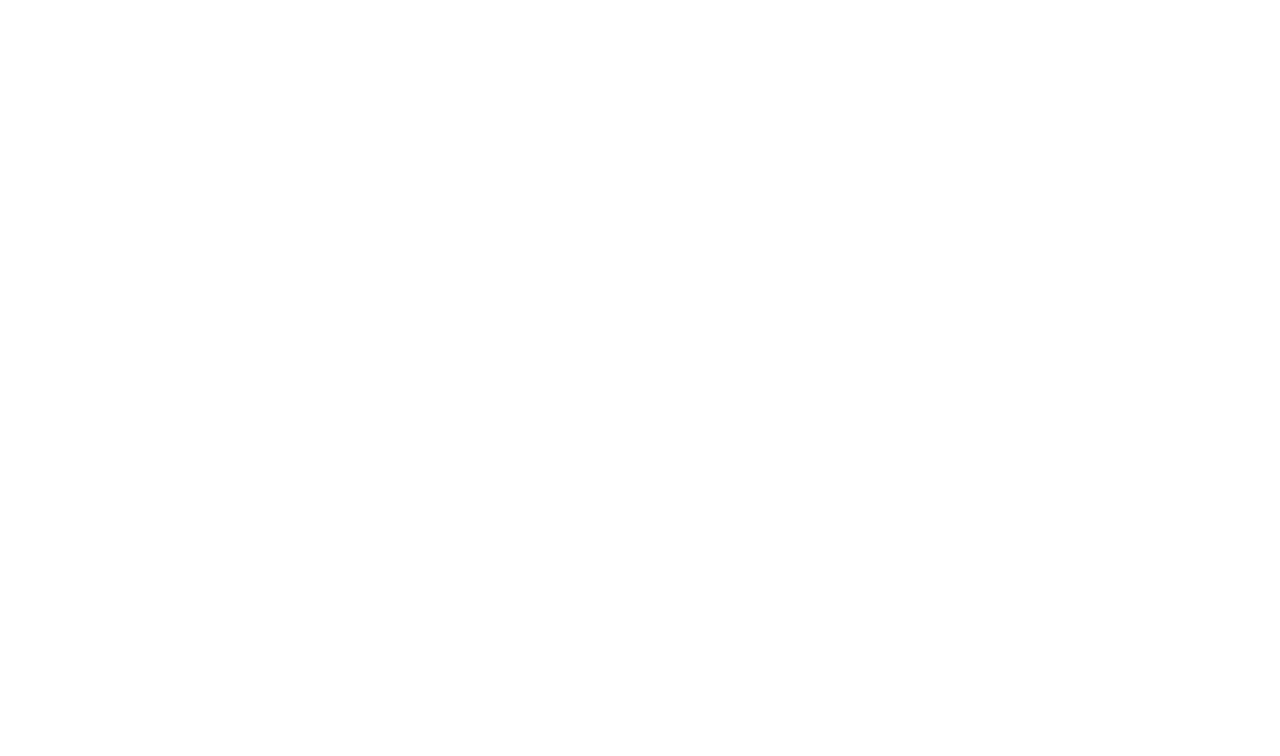
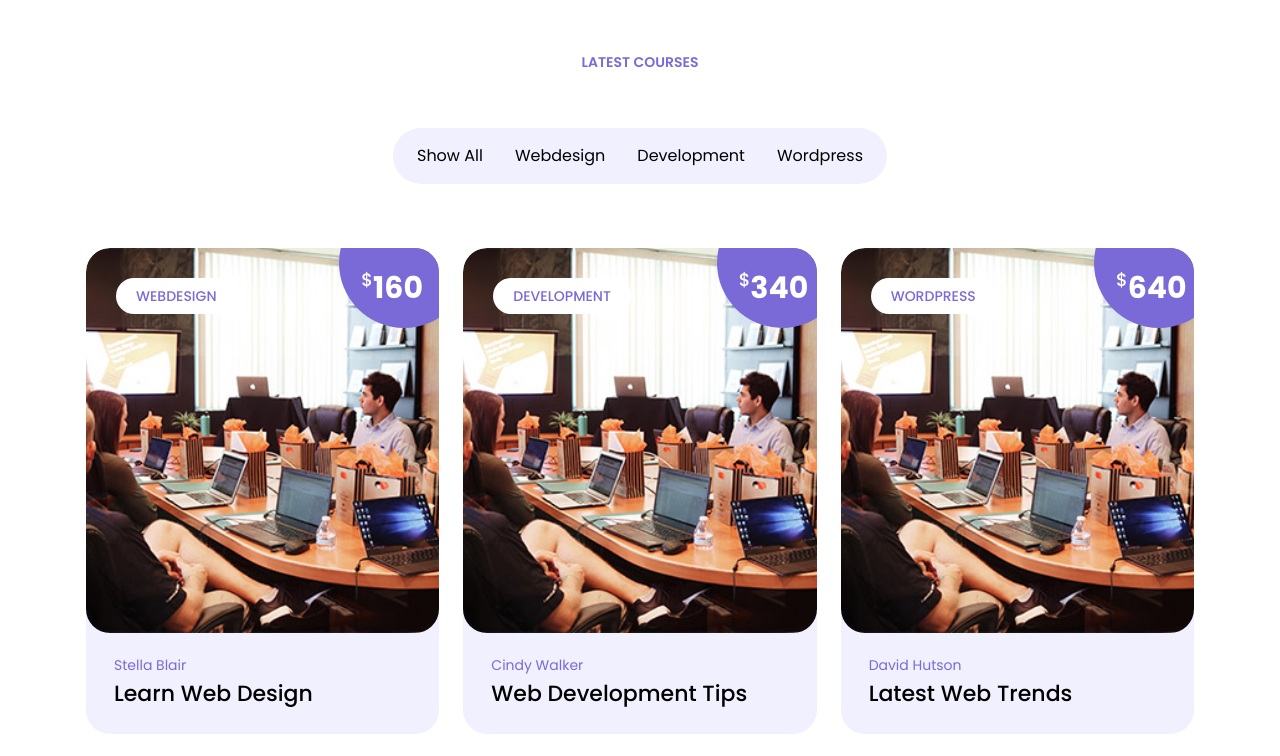
Before and after one commit to ShankalpaPokharel/Scholar, a React (Vite) app: page / in a window 1280 px wide. Shown: the part 2340-3096 px from the top of the page. Before the commit the page ends 2224 px from the top, so only its background shows below. Built offline with nearby package versions, Linux system fonts and the light colour scheme.

Commit message:
some other update and finish of latest course ui

```diff
--- a/src/components/Aboutus.jsx
+++ b/src/components/Aboutus.jsx
@@ -38,7 +38,7 @@
 
   return (
     <div className="relative mt-32">
-      <div className="about-us container">
+      <div className="lg:about-us container">
         <div className="lg:flex">
           {/* accordion container */}
 
@@ -65,12 +65,12 @@
           {/* accordion container end */}
 
           {/* about us container  */}
-          <div className="w-[42%]">
+          <div className="lg:w-[42%]">
             <div className="mt-32 lg:mt-0 lg:ml-[60px]">
               <h6 className="text-sm font-semibold text-primary">ABOUT US</h6>
               <h2 className="my-5 text-4xl font-semibold capitalize leading-10">What make us the best academy online?</h2>
               <p className="mt-7 lg:mt-12 text-sm leading-7 text-textlight">Lorem ipsum dolor sit amet, consectetur adipiscing elit, sed do eiusmod tempor incididunt ut labore et dolore magna aliqua. Quis ipsum suspendisse ultrices gravid risus commodo.</p>
-              <div class="mt-7  flex w-fit items-center justify-center rounded-3xl bg-primary lg:bg-white px-6 text-white lg:text-primary lg:mt-12">
+              <div className="mt-7  flex w-fit items-center justify-center rounded-3xl bg-primary lg:bg-white px-6 text-white lg:text-primary lg:mt-12">
                 <span className="text-sm font-medium leading-10">Discover More</span>
               </div>
             </div>
--- /dev/null
+++ b/src/components/CourseItem.jsx
@@ -0,0 +1,26 @@
+import React from "react";
+// import courseimage1 from "../assets/course-01.jpg";
+
+export default function CourseItem({course}) {
+  return (
+    <div className="group cursor-pointer overflow-hidden rounded-3xl bg-lightbg">
+      <div className="relative h-[385px] w-full">
+        <img className="h-[385px] rounded-3xl object-cover" src={course.image} alt="" />
+        <span className="absolute left-[30px] top-[30px] rounded-3xl bg-white px-5 py-2 text-sm font-medium uppercase text-primary">{course.category}</span>
+
+        {/* price  */}
+        <div className="absolute right-[-30px] top-[-50px] inline-block h-[130px] w-[130px] rounded-full bg-primary text-3xl font-bold text-white transition duration-150 group-hover:scale-125">
+          <div className="ml-[22px] mt-[72px] flex items-start">
+            <span className="inline-block align-top text-[18px] font-medium leading-5">$</span>
+            <h6>{course.price}</h6>
+          </div>
+        </div>
+      </div>
+
+      <div className="px-7 pb-6 pt-5">
+        <span className="mb-2 text-sm text-primary">{course.instructor}</span>
+        <h4 className="text-[22px] font-medium">{course.title}</h4>
+      </div>
+    </div>
+  );
+}
--- /dev/null
+++ b/src/components/LatestCourses.jsx
@@ -0,0 +1,100 @@
+import React, { useState } from "react";
+import courseimage1 from "../assets/course-01.jpg";
+import CourseItem from "./CourseItem";
+
+export default function LatestCourses() {
+  const latestCourses = [
+    {
+      _id: 1,
+      category: "WEBDESIGN",
+      price: 160,
+      instructor: "Stella Blair",
+      title: "Learn Web Design",
+      image: courseimage1,
+    },
+    {
+      _id: 2,
+      category: "DEVELOPMENT",
+      price: 340,
+      instructor: "Cindy Walker",
+      title: "Web Development Tips",
+      image: courseimage1,
+    },
+    {
+      _id: 3,
+      category: "WORDPRESS",
+      price: 640,
+      instructor: "David Hutson",
+      title: "Latest Web Trends",
+      image: courseimage1,
+    },
+    {
+      _id: 4,
+      category: "DEVELOPMENT",
+      price: 450,
+      instructor: "Stella Blair",
+      title: "Online Learning Steps",
+      image: courseimage1,
+    },
+    {
+      _id: 5,
+      category: "WORDPRESS",
+      price: 320,
+      instructor: "Sophia Rose",
+      title: "Be a WordPress Master",
+      image: courseimage1,
+    },
+    {
+      _id: 6,
+      category: "WEBDESIGN",
+      price: 240,
+      instructor: "David Hutson",
+      title: "Full Stack Developer",
+      image: courseimage1,
+    },
+  ];
+
+  const [flatestCourses, setFlatestCourses] = useState(latestCourses)
+
+  const filterCourse=(category)=>{
+    if(category==="all"){
+        setFlatestCourses(latestCourses)
+        return
+    }
+    setFlatestCourses(latestCourses.filter(course => course.category === category))
+  }
+
+
+
+
+
+  return (
+    <div className="mt-24 pt-8 lg:mt-36">
+      <div className="container">
+        {/* heading part */}
+        <div className="mb-14 text-center">
+          <h6 className="text-sm font-semibold text-primary">LATEST COURSES</h6>
+          <h2 className="my-5 text-4xl font-semibold capitalize text-black"></h2>
+        </div>
+        {/* heading part end*/}
+
+        {/* filter start */}
+        <ul className="mx-auto mb-16 flex max-w-fit items-center justify-between whitespace-nowrap rounded-[50px] bg-lightbg px-2 py-4 [&_li]:mx-4 [&_li]:cursor-pointer">
+          <li onClick={()=>filterCourse("all")}>Show All</li>
+          <li onClick={()=>filterCourse("WEBDESIGN")}>Webdesign</li>
+          <li onClick={()=>filterCourse("DEVELOPMENT")}>Development</li>
+          <li onClick={()=>filterCourse("WORDPRESS")}>Wordpress</li>
+        </ul>
+        {/* filter end  */}
+
+        {/* course item start */}
+        <div className="grid grid-cols-1 gap-6 md:grid-cols-2 lg:grid-cols-3">
+          {flatestCourses.map((el) => (
+            <CourseItem course={el} key={el._id} />
+          ))}
+        </div>
+        {/* course item end */}
+      </div>
+    </div>
+  );
+}
--- a/src/components/index.js
+++ b/src/components/index.js
@@ -2,6 +2,7 @@
 import Navbar from "./Navbar";
 import OurFeatures from "./OurFeatures";
 import Aboutus from "./Aboutus";
+import LatestCourses from "./LatestCourses";
 
 
-export {HeroPart,Navbar,OurFeatures,Aboutus}
+export {HeroPart,Navbar,OurFeatures,Aboutus,LatestCourses}
--- a/src/index.css
+++ b/src/index.css
@@ -8,9 +8,14 @@
   .container{
     @apply max-w-[540px] sm:max-w-[540px] md:max-w-[720px] lg:max-w-[960px] xl:max-w-[1140px] 2xl:max-w-[1320px]  mx-auto p-4
   }
+  .about-us::before {
+    @apply absolute top-0 bottom-0 right-0 z-[-1] w-[84%] h-full bg-[#f1f0fe] content-[''];
+    border-top-left-radius: 500px;
+    border-bottom-left-radius: 500px;
+  }
 }
 
-.about-us::before {
+/* .about-us::before {
   position: absolute;
   top: 0;
   bottom: 0;
@@ -22,4 +27,4 @@
   content: '';
   border-top-left-radius: 500px;
   border-bottom-left-radius: 500px;
-}
+} */
--- a/src/pages/LandingPage.jsx
+++ b/src/pages/LandingPage.jsx
@@ -1,5 +1,5 @@
 import React from 'react'
-import { Aboutus, HeroPart, Navbar, OurFeatures } from '../components'
+import { Aboutus, HeroPart, LatestCourses, Navbar, OurFeatures } from '../components'
 
 export default function LandingPage() {
   return (
@@ -10,6 +10,7 @@
     </div>
     <OurFeatures/>
     <Aboutus/>
+    <LatestCourses/>
    </>
   )
 }
```
Also changed, not shown: src/assets/course-01.jpg (added).
